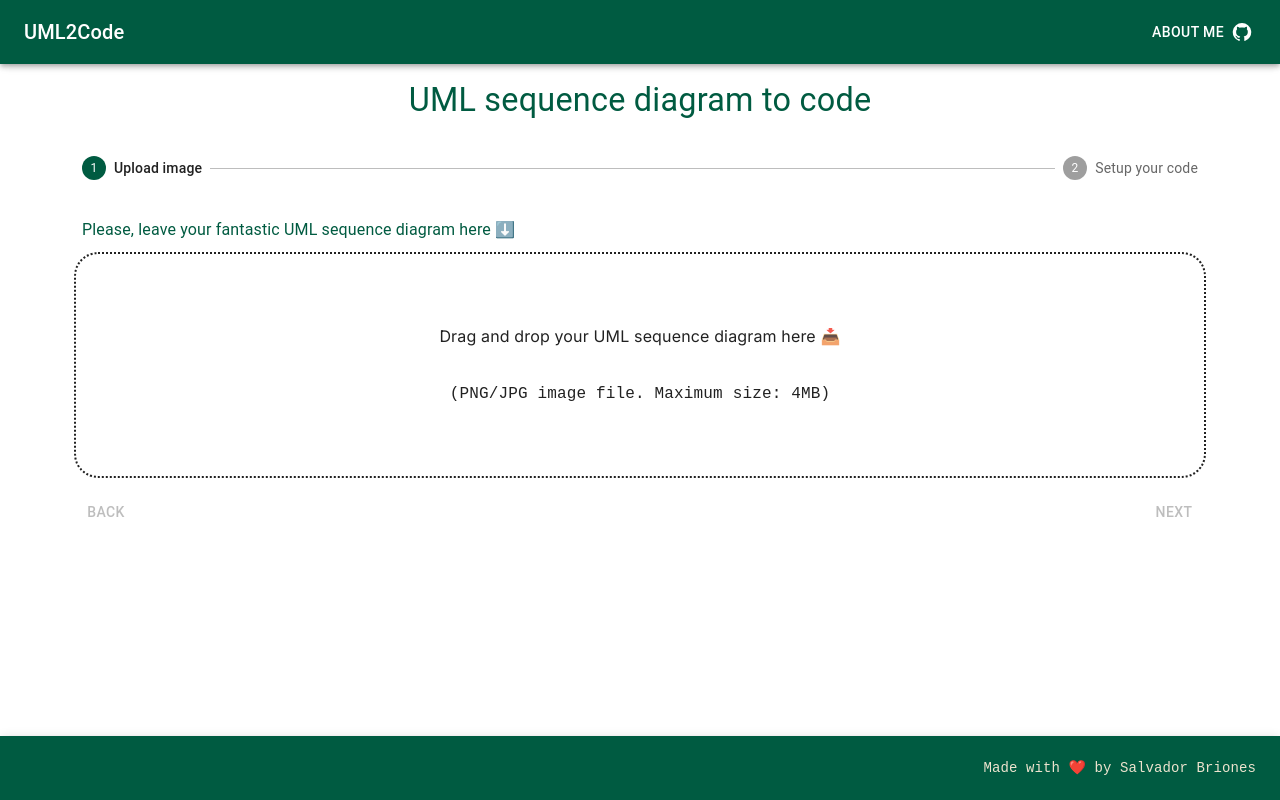
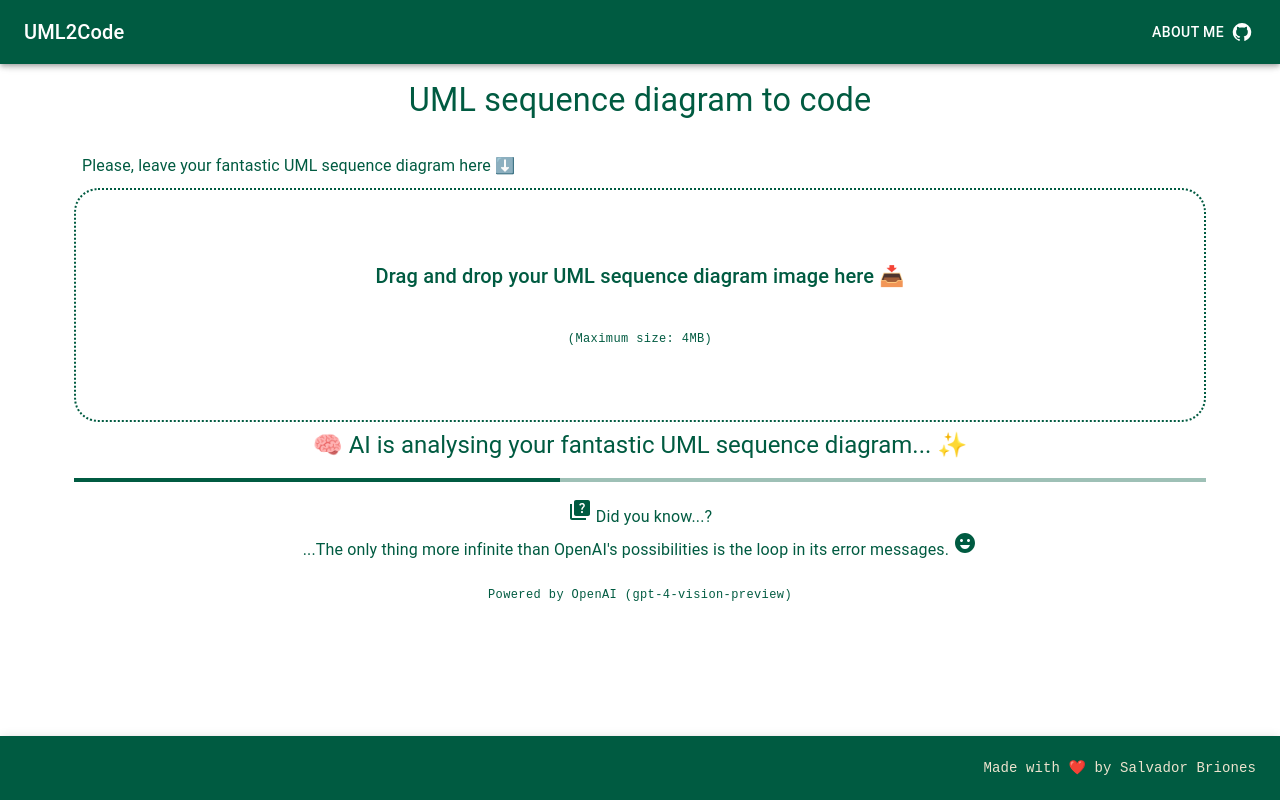
Before and after one commit to Mexidense/uml2code, a Next.js app: page / in a window 1280 px wide. Built offline with nearby package versions, Linux system fonts and the light colour scheme.

Commit message:
feat: some retouches from Olga's feedback

```diff
--- a/src/components/form-stepper.tsx
+++ b/src/components/form-stepper.tsx
@@ -35,7 +35,7 @@ export default function FormStepper({ setGeneratedCode, setPromptText, setPrompt
     const [activeStep, setActiveStep] = React.useState(0);
     const [skipped, setSkipped] = React.useState(new Set<number>());
 
-    const [isGeneratingCode, setIsGeneratingCode] = React.useState<boolean>(false);
+    const [isGeneratingCode, setIsGeneratingCode] = React.useState<boolean>(true);
 
     const isStepOptional = (step: number) => {
         return step === NUMBER_OF_STEPS + 1;
--- a/src/components/form-steps/setup-form-step.tsx
+++ b/src/components/form-steps/setup-form-step.tsx
@@ -13,7 +13,7 @@ type ProgramingLanguagesType = {
 
 const PROGRAMING_LANGUAGES_LIST: readonly ProgramingLanguagesType[] = [
     { value: 'Typescript', frameworks: ['React', 'VueJS', 'Angular', 'NestJS', 'NextJS', 'Express']},
-    { value: 'PHP', frameworks: ['Laravel', 'Symfony', 'CodeIgniter', 'Yii', 'Phalcon', 'CakePHP', 'Slim', 'Laminas', 'FuelPHP', 'Flight'] },
+    { value: 'PHP', frameworks: ['Laravel', 'Symfony', 'CodeIgniter', 'Yii', 'CakePHP', 'Slim', 'Laminas', 'FuelPHP', 'Flight'] },
     { value: 'Golang', frameworks: ['Gin', 'Echo', 'Beego', 'Revel', 'Fiber', 'Buffalo', 'Gorilla', 'Gorm', 'Iris', 'Goji'] },
     { value: 'Java', frameworks: ['Spring Framework', 'Apache Struts', 'Apache Wicket', 'Play', 'Vaadin', 'Grails', 'Dropwizard', 'Vert.x'] },
     { value: 'Ruby', frameworks: ['Ruby on Rails', 'Sinatra', 'Hanami', 'Padrino', 'Cuba', 'Merb', 'Grape', 'Camping', 'Ramaze', 'Nancy'] },
--- a/src/components/image-file-uploader.tsx
+++ b/src/components/image-file-uploader.tsx
@@ -1,7 +1,7 @@
 "use client"
 import {ChangeEvent, CSSProperties, DragEvent, SyntheticEvent, useRef, useState} from 'react';
 import Grid from "@mui/system/Unstable_Grid";
-import {Alert, Box, Snackbar, Stack, useTheme} from "@mui/material";
+import {Alert, Box, Snackbar, Stack, Typography, useTheme} from "@mui/material";
 import * as React from "react";
 
 interface ImageFileUploaderProps {
@@ -114,16 +114,16 @@ export function ImageFileUploader({ setUploadedImage }: ImageFileUploaderProps)
         });
     };
 
+    const theme = useTheme();
     const containerStyle: CSSProperties = {
         padding: '70px 0',
         textAlign: 'center',
         border: '2px dotted',
         borderRadius: '24px',
-        color: 'primary',
+        color: theme.palette.primary.main,
         transition: 'background-color 0.3s',
     };
 
-    const theme = useTheme();
     const hoverStyle: CSSProperties = {
         backgroundColor: theme.palette.secondary.main,
         cursor: 'pointer'
@@ -149,7 +149,7 @@ export function ImageFileUploader({ setUploadedImage }: ImageFileUploaderProps)
                 }}
             >
                 <Box sx={{ width: '100%' }}>
-                    <Grid container spacing={4}>
+                    <Grid container spacing={4} color={theme.palette.primary.main}>
                         <input
                             type="file"
                             accept="image/png, image/jpeg"
@@ -158,10 +158,14 @@ export function ImageFileUploader({ setUploadedImage }: ImageFileUploaderProps)
                             onChange={handleFileInputChange}
                         />
                         <Grid xs={12} md={12}>
-                            Drag and drop your UML sequence diagram here 📥
+                            <Typography variant="h6">
+                                Drag and drop your UML sequence diagram image here 📥
+                            </Typography>
                         </Grid>
                         <Grid xs={12} md={12}>
-                            <code>(PNG/JPG image file. Maximum size: 4MB)</code>
+                            <Typography variant="caption">
+                                <code>(Maximum size: 4MB)</code>
+                            </Typography>
                         </Grid>
                     </Grid>
                 </Box>
--- a/src/components/spinner.tsx
+++ b/src/components/spinner.tsx
@@ -57,7 +57,7 @@ const FANNY_FACTS: string[] = [
     "When asked about their favorite dessert, OpenAI models replied, \"Cookies, but only if they\'re made of code.\"",
 ];
 
-const showDifferentTipEachXSeconds = 3;
+const showDifferentTipEachXSeconds = 5;
 
 export default function Spinner() {
     const [tipIndex, setTipIndex] = useState<number>(41);
@@ -86,12 +86,12 @@ export default function Spinner() {
                 </Grid>
             </Grid>
             <Grid container mt={2}>
-                <Grid xs={12} md={3}>
+                <Grid xs={12} md={12} sx={{ textAlign: 'center'}}>
                     <Typography color={theme.palette.primary.main} variant="subtitle1">
                         <QuizIcon/> Did you know...?
                     </Typography>
                 </Grid>
-                <Grid xs={12} md={9} sx={{ textAlign: 'right'}}>
+                <Grid xs={12} md={12} sx={{ textAlign: 'center'}}>
                     <Typography color={theme.palette.primary.main} variant="subtitle1">
                         ...{FANNY_FACTS.at(tipIndex) ?? ''} <EmojiEmotionsIcon />
                     </Typography>
--- a/src/view/sticky-footer.tsx
+++ b/src/view/sticky-footer.tsx
@@ -6,7 +6,7 @@ export function StickyFooter() {
             sx={{
                 display: 'flex',
                 flexDirection: 'column',
-                minHeight: '30vh'
+                minHeight: '10vh'
             }}
         >
             <AppBar position="fixed" style={{ top: 'auto', bottom: 0, alignItems: 'flex-end'}} color="primary">
```
